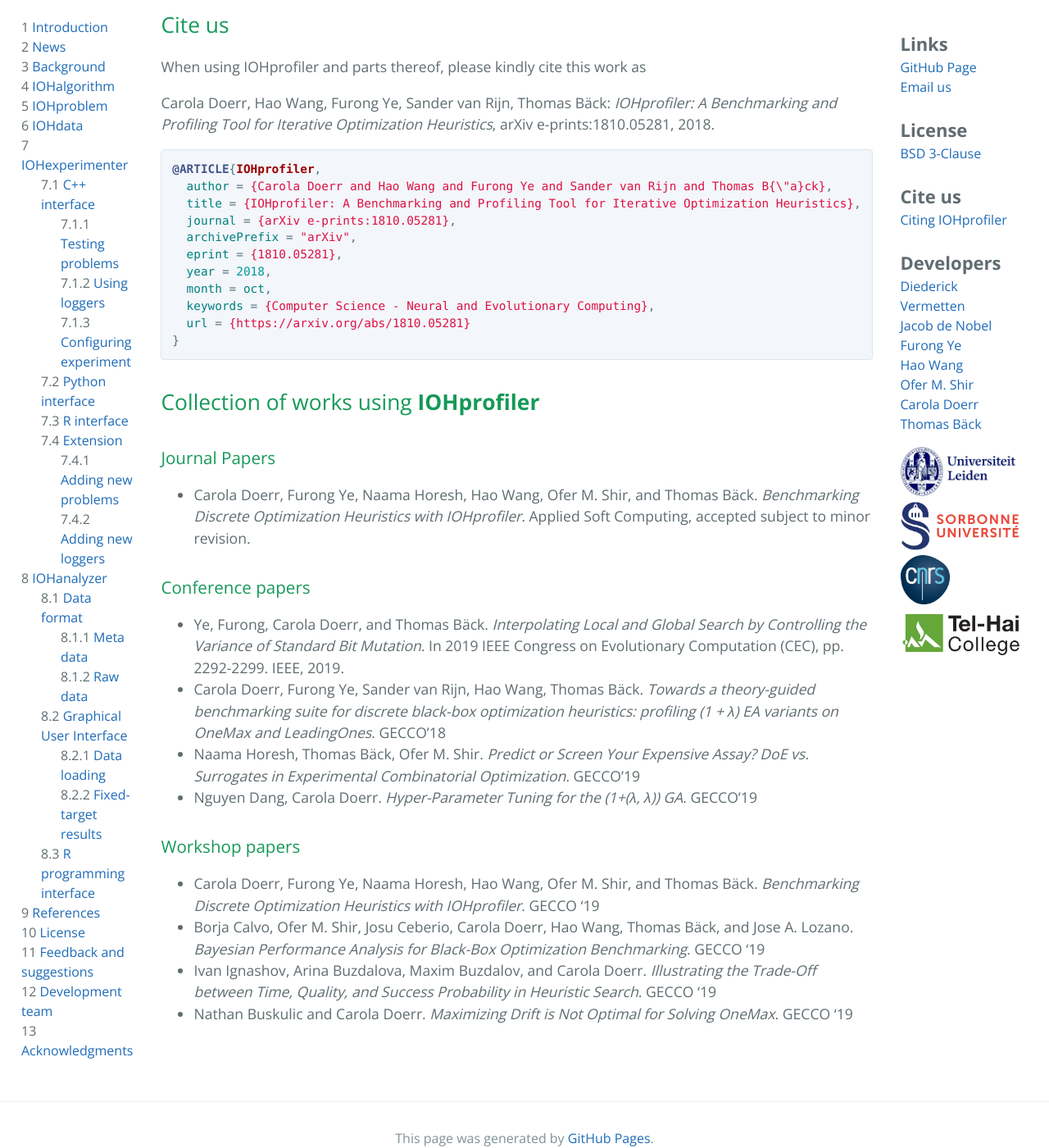
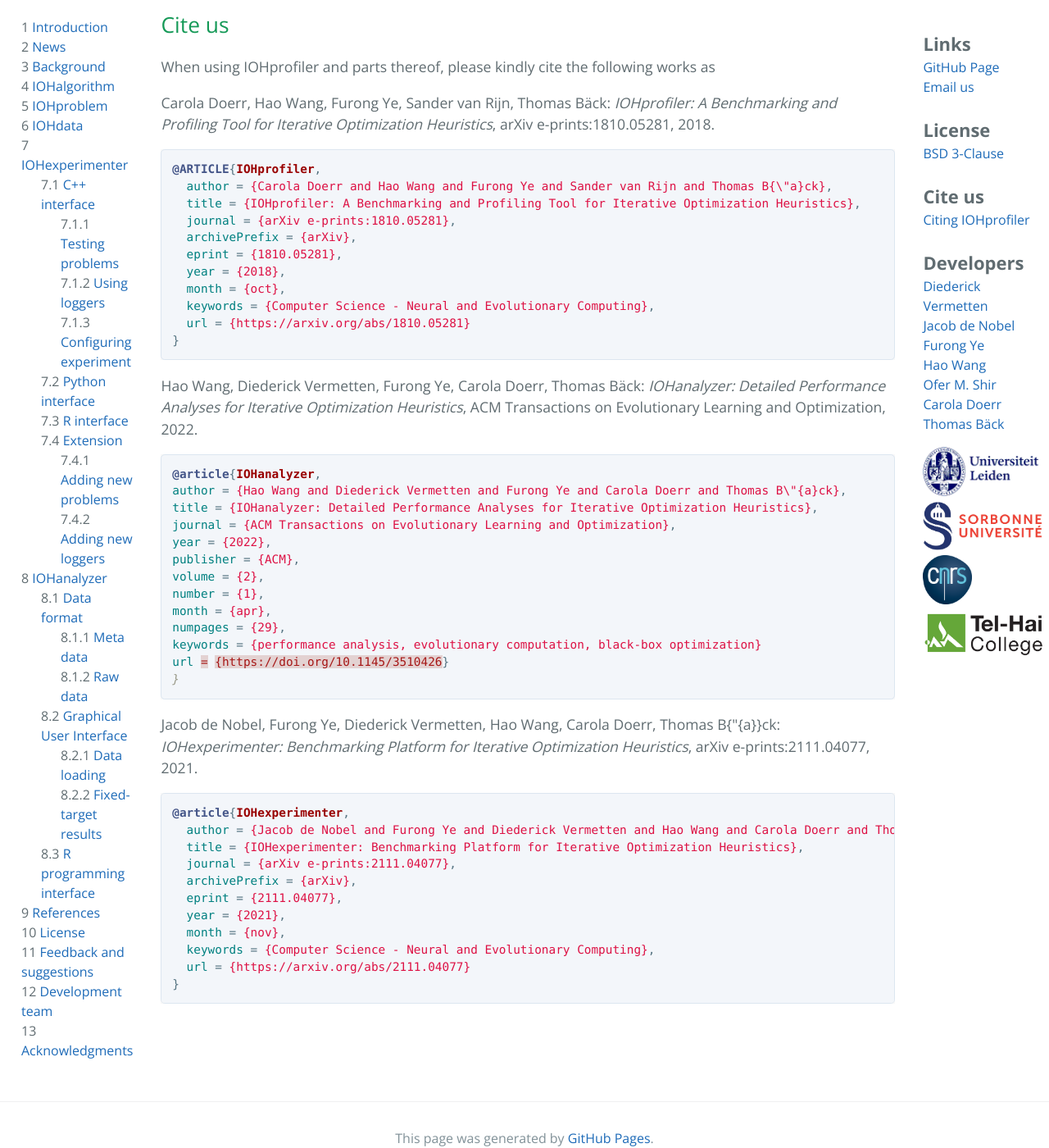
Before and after one commit to IOHprofiler/IOHprofiler.github.io, a Jekyll site: the page built from citation.md, in a window 1280 px wide and 1400 px high, scrolled down 242 px. Shown: the whole window at 82% size. Built offline with Jekyll 4.4.1, drawn with Linux system fonts in a browser that asks for light colours.

Commit message:
update citations

````diff
--- a/citation.md
+++ b/citation.md
@@ -7,7 +7,7 @@ permalink: /citation
 
 ## Cite us
 
-When using IOHprofiler and parts thereof, please kindly cite this work as
+When using IOHprofiler and parts thereof, please kindly cite the following works as
 
 Carola Doerr, Hao Wang, Furong Ye, Sander van Rijn, Thomas Bäck: _IOHprofiler: A Benchmarking and Profiling Tool for Iterative Optimization Heuristics_, arXiv e-prints:1810.05281, 2018.
 
@@ -16,15 +16,47 @@ Carola Doerr, Hao Wang, Furong Ye, Sander van Rijn, Thomas Bäck: _IOHprofiler:
   author = {Carola Doerr and Hao Wang and Furong Ye and Sander van Rijn and Thomas B{\"a}ck},
   title = {IOHprofiler: A Benchmarking and Profiling Tool for Iterative Optimization Heuristics},
   journal = {arXiv e-prints:1810.05281},
-  archivePrefix = "arXiv",
+  archivePrefix = {arXiv},
   eprint = {1810.05281},
-  year = 2018,
-  month = oct,
+  year = {2018},
+  month = {oct},
   keywords = {Computer Science - Neural and Evolutionary Computing},
   url = {https://arxiv.org/abs/1810.05281}
 }
 ```
 
+Hao Wang, Diederick Vermetten, Furong Ye, Carola Doerr, Thomas Bäck: _IOHanalyzer: Detailed Performance Analyses for Iterative Optimization Heuristics_, ACM Transactions on Evolutionary Learning and Optimization, 2022.
+```bibtex
+@article{IOHanalyzer,
+author = {Hao Wang and Diederick Vermetten and Furong Ye and Carola Doerr and Thomas B\"{a}ck},
+title = {IOHanalyzer: Detailed Performance Analyses for Iterative Optimization Heuristics},
+journal = {ACM Transactions on Evolutionary Learning and Optimization},
+year = {2022},
+publisher = {ACM},
+volume = {2},
+number = {1},
+month = {apr},
+numpages = {29},
+keywords = {performance analysis, evolutionary computation, black-box optimization}
+url = {https://doi.org/10.1145/3510426}
+}
+```
+
+Jacob de Nobel, Furong Ye, Diederick Vermetten, Hao Wang, Carola Doerr, Thomas B{\"{a}}ck: _IOHexperimenter: Benchmarking Platform for Iterative Optimization Heuristics_, arXiv e-prints:2111.04077, 2021.
+```bibtex
+@article{IOHexperimenter,
+  author = {Jacob de Nobel and Furong Ye and Diederick Vermetten and Hao Wang and Carola Doerr and Thomas B{\"{a}}ck},
+  title = {IOHexperimenter: Benchmarking Platform for Iterative Optimization Heuristics},
+  journal = {arXiv e-prints:2111.04077},
+  archivePrefix = {arXiv},
+  eprint = {2111.04077},
+  year = {2021},
+  month = {nov},
+  keywords = {Computer Science - Neural and Evolutionary Computing},
+  url = {https://arxiv.org/abs/2111.04077}
+}
+```
+<!--
 ## <a name="work-using-IOHprofiler"></a>Collection of works using __IOHprofiler__
 
 ### Journal Papers
@@ -43,4 +75,4 @@ Carola Doerr, Hao Wang, Furong Ye, Sander van Rijn, Thomas Bäck: _IOHprofiler:
 * Carola Doerr, Furong Ye, Naama Horesh, Hao Wang, Ofer M. Shir, and Thomas Bäck. <i>Benchmarking Discrete Optimization Heuristics with IOHprofiler</i>. GECCO '19
 * Borja Calvo, Ofer M. Shir, Josu Ceberio, Carola Doerr, Hao Wang, Thomas Bäck, and Jose A. Lozano. <i>Bayesian Performance Analysis for Black-Box Optimization Benchmarking</i>. GECCO '19
 * Ivan Ignashov, Arina Buzdalova, Maxim Buzdalov, and Carola Doerr. <i>Illustrating the Trade-Off between Time, Quality, and Success Probability in Heuristic Search</i>. GECCO '19
-* Nathan Buskulic and Carola Doerr. <i>Maximizing Drift is Not Optimal for Solving OneMax</i>. GECCO '19
+* Nathan Buskulic and Carola Doerr. <i>Maximizing Drift is Not Optimal for Solving OneMax</i>. GECCO '19 -->
````
